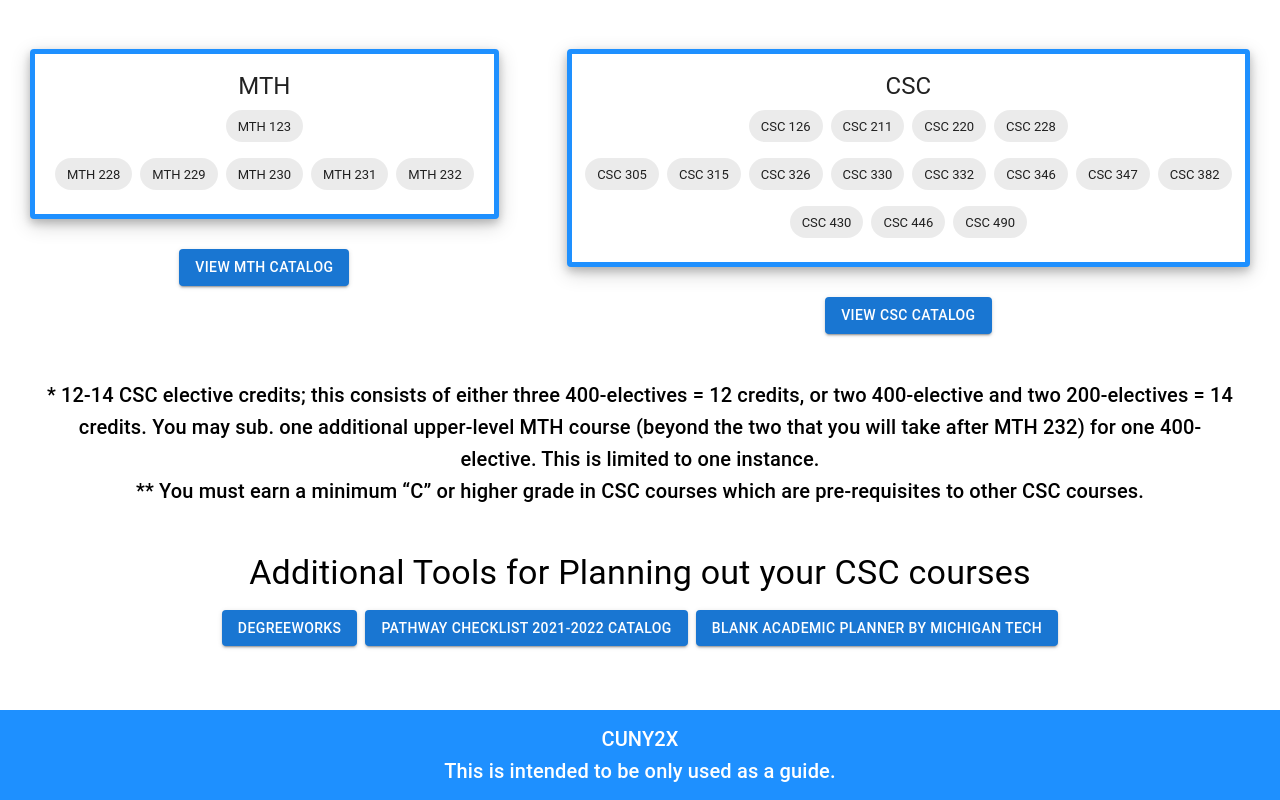
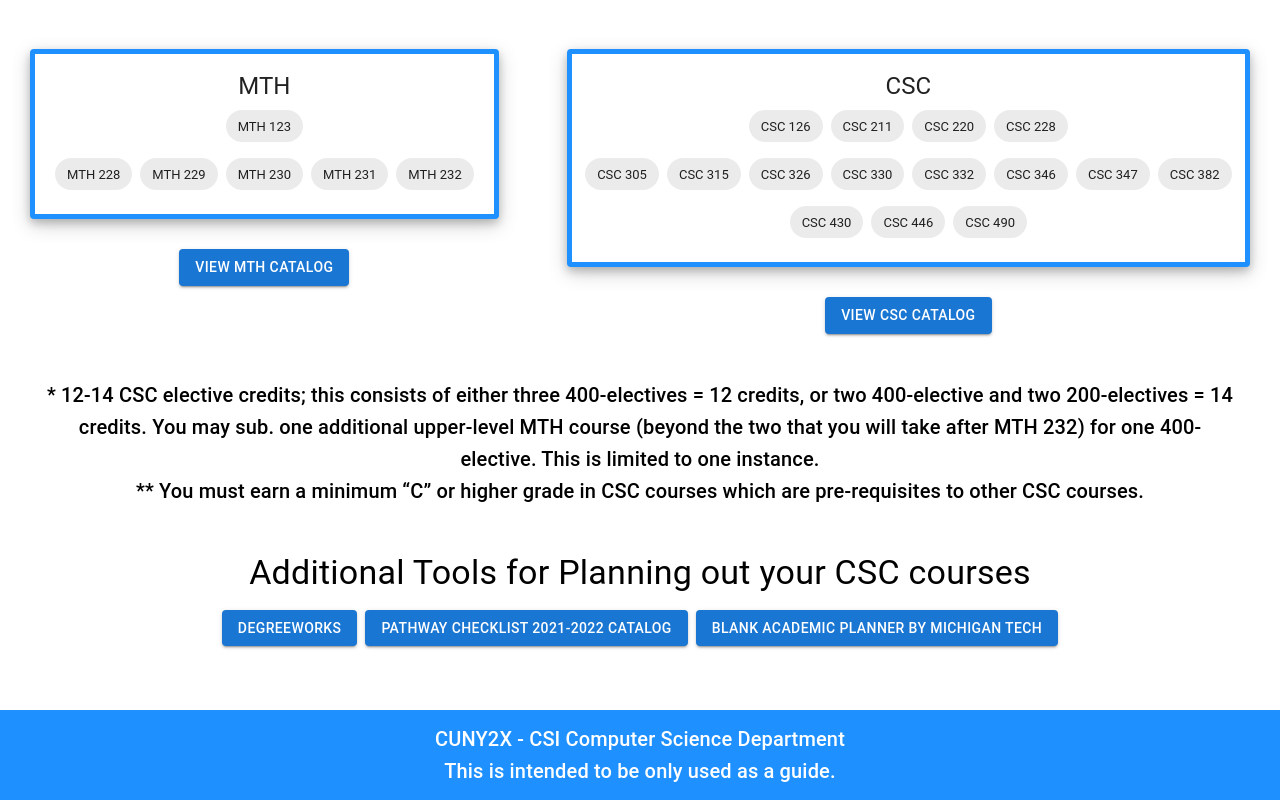
Before and after one commit to AndreaHabib/flowchart, a React (Create React App) app: page / in a window 1280 px wide. Shown: the part 1017-1817 px from the top of the page. Built offline with nearby package versions, Linux system fonts and the light colour scheme.

Commit message:
FEAT: add dep

```diff
--- a/src/App.js
+++ b/src/App.js
@@ -389,7 +389,9 @@ function App() {
         </Button>
       </Stack>
       <footer className="footer">
-        <Typography variant="h6">CUNY2X</Typography>
+        <Typography variant="h6">
+          CUNY2X - CSI Computer Science Department
+        </Typography>
         <Typography variant="h6">
           This is intended to be only used as a guide.
         </Typography>
```
